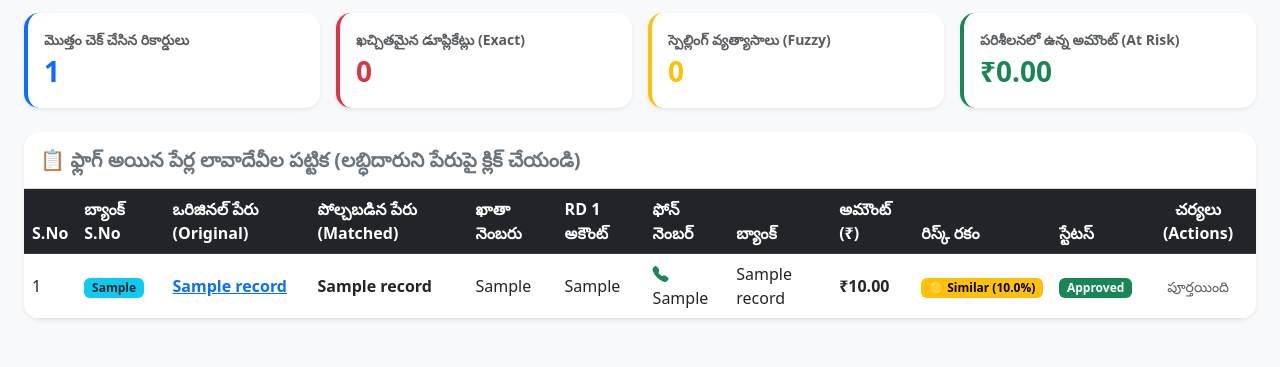
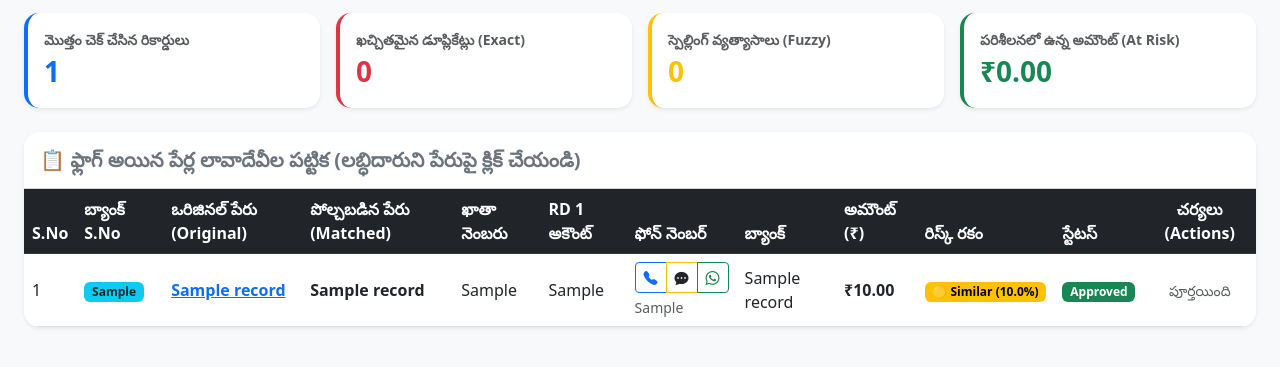
Before and after one commit to nayatejavision-alt/cf-thrift-sircilla-ts, a Flask app: page /audit/dashboard in a window 1280 px wide. Shown: the part 193-560 px from the top of the page. Run offline with Flask 3, Linux system fonts and the light colour scheme; the visitor is signed in with stand-in values (Sample User, id 1); tables that the repository leaves empty hold one stand-in row (values such as "Sample post").

Commit message:
Update mismatch_dashboard.html

```diff
--- a/templates/mismatch_dashboard.html
+++ b/templates/mismatch_dashboard.html
@@ -110,7 +110,29 @@
                             <td class="fw-bold text-dark">{{ r.matched_name }}</td>
                             <td>{{ r.account_no }}</td>
                             <td>{{ r.rd1_acc }}</td>
-                            <td><i class="bi bi-telephone-fill text-success"></i> {{ r.contact_no or 'N/A' }}</td>
+                            <td>
+    {% if r.contact_no and r.contact_no != 'N/A' and r.contact_no != 'None' %}
+        <div class="btn-group btn-group-sm" role="group">
+            <!-- 1. కాల్ బటన్ -->
+            <a href="tel:{{ r.contact_no }}" class="btn btn-outline-primary" title="కాల్ చేయండి">
+                <i class="bi bi-telephone-fill"></i>
+            </a>
+            <!-- 2. నార్మల్ ఎస్ఎమ్ఎస్ బటన్ -->
+            <a href="sms:{{ r.contact_no }}?body=నమస్కారం,%20మీ%20త్రిఫ్ట్%20ఖాతా%20వివరాలలో%20సందేహాలు%20ఉన్నాయి.%20దయచేసి%20బ్యాంకును%20సందర్శించి,%20జౌళిశాఖ%20ఆఫీసులో%20సరిచేయించుకోగలరు."
+               class="btn btn-outline-warning text-dark" title="SMS పంపండి">
+                <i class="bi bi-chat-dots-fill"></i>
+            </a>
+            <!-- 3. వాట్సాప్ బటన్ -->
+            <a href="https://wa.me/91{{ r.contact_no }}?text=నమస్కారం,%20మీ%20త్రిఫ్ట్%20ఖాతా%20వివరాలలో%20సందేహాలు%20ఉన్నాయి.%20దయచేసి%20బ్యాంకును%20సందర్శించి,%20జౌళిశాఖ%20ఆఫీసులో%20సరిచేయించుకోగలరు."
+               target="_blank" class="btn btn-outline-success" title="WhatsApp పంపండి">
+                <i class="bi bi-whatsapp"></i>
+            </a>
+        </div>
+        <small class="d-block text-muted mt-1">{{ r.contact_no }}</small>
+    {% else %}
+        <span class="text-muted">నెంబర్ లేదు</span>
+    {% endif %}
+</td>
                             <td>{{ r.bank_name }}</td>
                             <td class="fw-bold">₹{{ "%.2f"|format(r.amount) }}</td>
                             <td>
@@ -262,11 +284,17 @@
 if (rec.contact_no && rec.contact_no !== 'N/A' && rec.contact_no !== 'None') {
     let cleanNum = rec.contact_no.toString().trim();
     let msg = encodeURIComponent("నమస్కారం, మీ త్రిఫ్ట్ ఖాతా వివరాలలో సందేహాలు ఉన్నాయి. దయచేసి బ్యాంకును సందర్శించి, జౌళిశాఖ ఆఫీసులో సరిచేయించుకోగలరు.");
-                            contactHtml = `<a href="https://wa.me/91${cleanNum}?text=${msg}" target="_blank" class="btn btn-sm btn-outline-success fw-bold text-decoration-none" title="WhatsApp ద్వారా మెసేజ్ పంపండి"><i class="bi bi-whatsapp"></i> ${cleanNum}</a>`;
+    contactHtml = `
+        <div class="btn-group btn-group-sm" role="group">
+            <a href="tel:${cleanNum}" class="btn btn-outline-primary" title="కాల్ చేయండి"><i class="bi bi-telephone-fill"></i></a>
+            <a href="sms:${cleanNum}?body=${msg}" class="btn btn-outline-warning text-dark" title="SMS పంపండి"><i class="bi bi-chat-dots-fill"></i></a>
+            <a href="https://wa.me/91${cleanNum}?text=${msg}" target="_blank" class="btn btn-outline-success" title="WhatsApp పంపండి"><i class="bi bi-whatsapp"></i></a>
+        </div>
+        <small class="d-block text-muted mt-1">${cleanNum}</small>
+    `;
 } else {
     contactHtml = `<span class="text-muted">నెంబర్ లేదు</span>`;
 }
-
                         tbody.innerHTML += `
                             <tr>
                                 <td>${idx + 1}</td>
```
Lines whose indentation alone changed are shown as unchanged.
